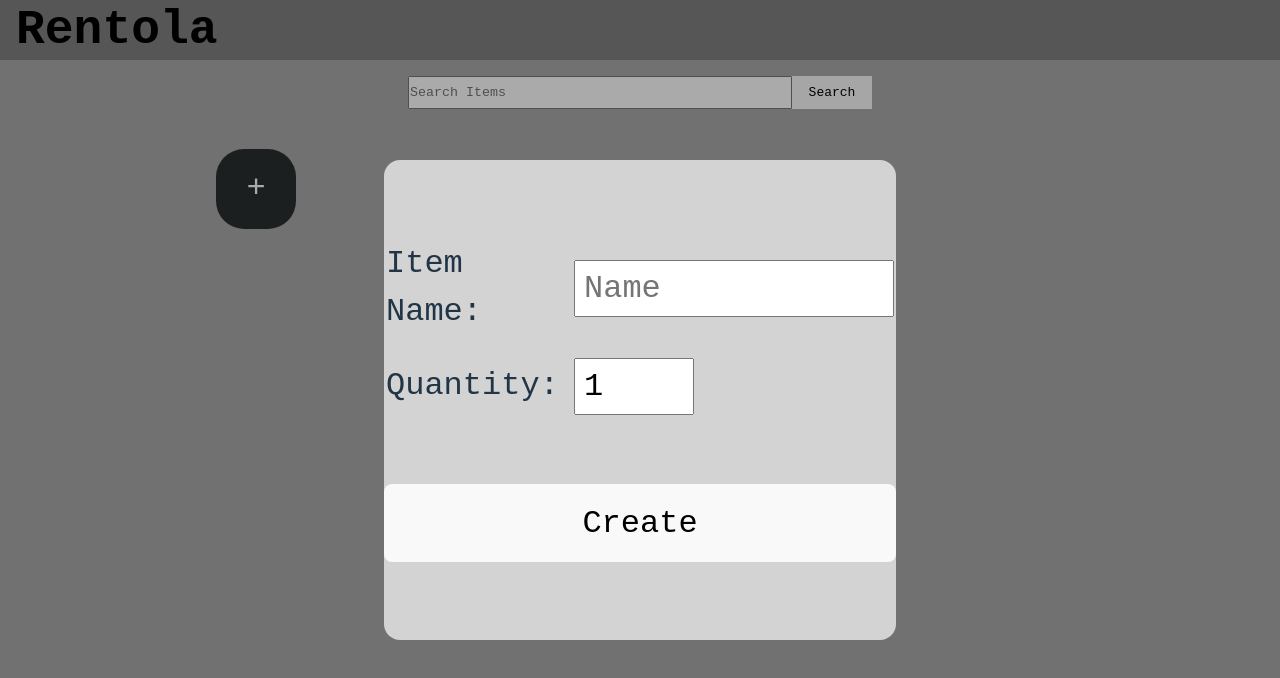
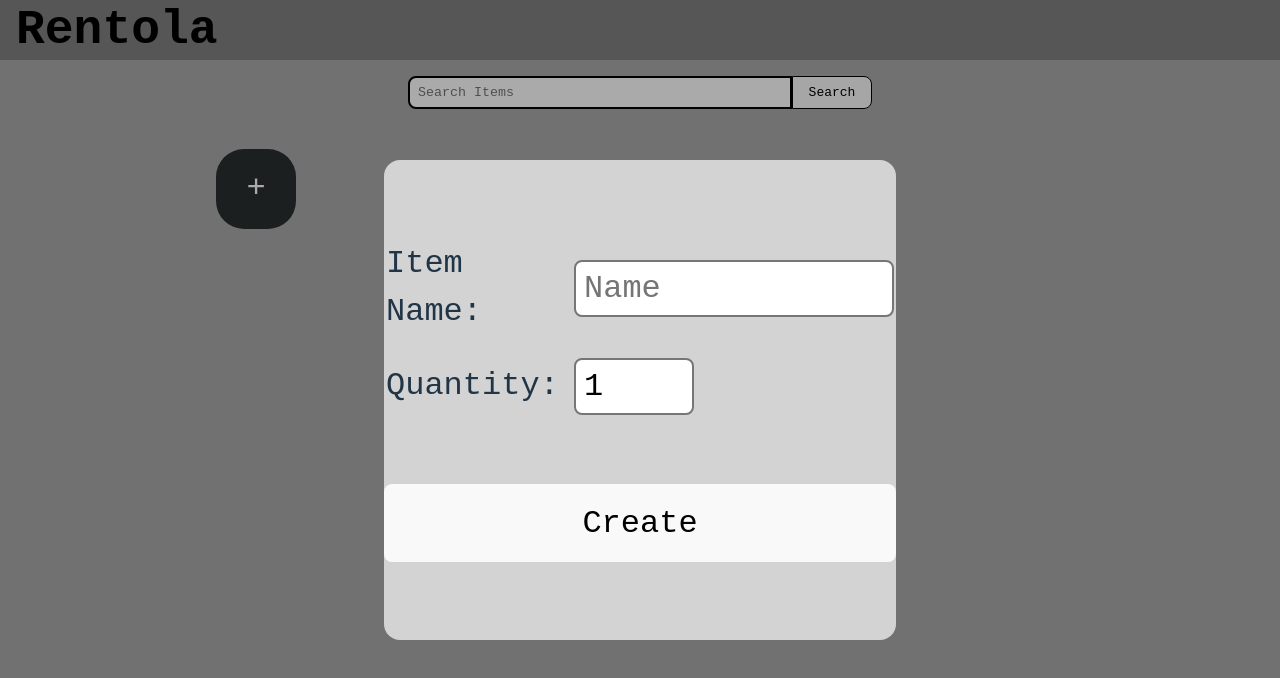
Before and after one commit to BenTaylor25/Rentola, a React (Vite) app in the folder rentola-ui/: page / in a window 1280 px wide. Shown: the top 678 px of the page. Built offline with nearby package versions, Linux system fonts and the light colour scheme.

Commit message:
rounded boarders

```diff
--- a/rentola-ui/src/components/NewItem/NewItemForm.scss
+++ b/rentola-ui/src/components/NewItem/NewItemForm.scss
@@ -9,6 +9,8 @@ form#new-item-form {
         font-size: 2rem;
         width: 20rem;
         padding: 0.5rem;
+        border-radius: 0.5rem;
+        border-style: solid;
 
         &[type=number] {
             width: 7.5rem;
--- a/rentola-ui/src/components/SearchBar.scss
+++ b/rentola-ui/src/components/SearchBar.scss
@@ -7,9 +7,18 @@ div#search-bar {
 
     input#search-bar-text {
         width: 30%;
+        border-top-left-radius: 0.5rem;
+        border-bottom-left-radius: 0.5rem;
+        padding-left: 0.5rem;
+        border-style: solid;
+        border-color: black;
     }
 
     button#search-bar-button {
         border-radius: 0;
+        border-top-right-radius: 0.5rem;
+        border-bottom-right-radius: 0.5rem;
+        border-style: solid;
+        border-color: black;
     }
 }
```
